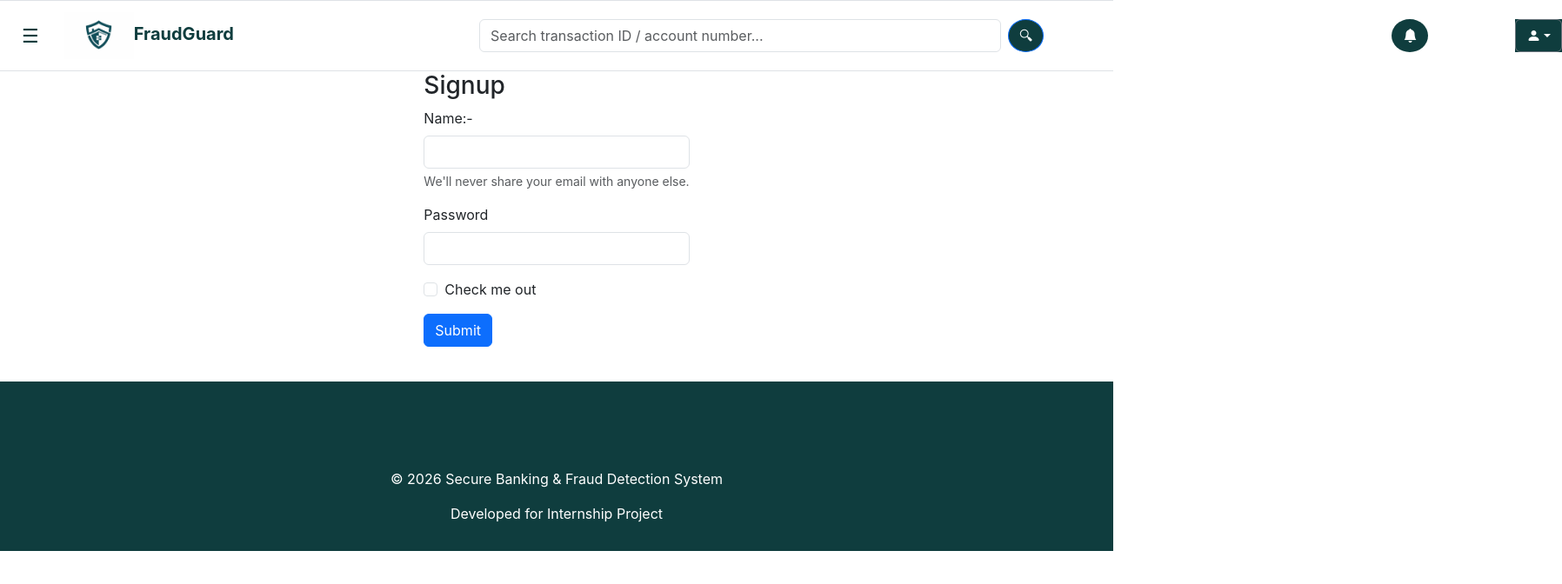
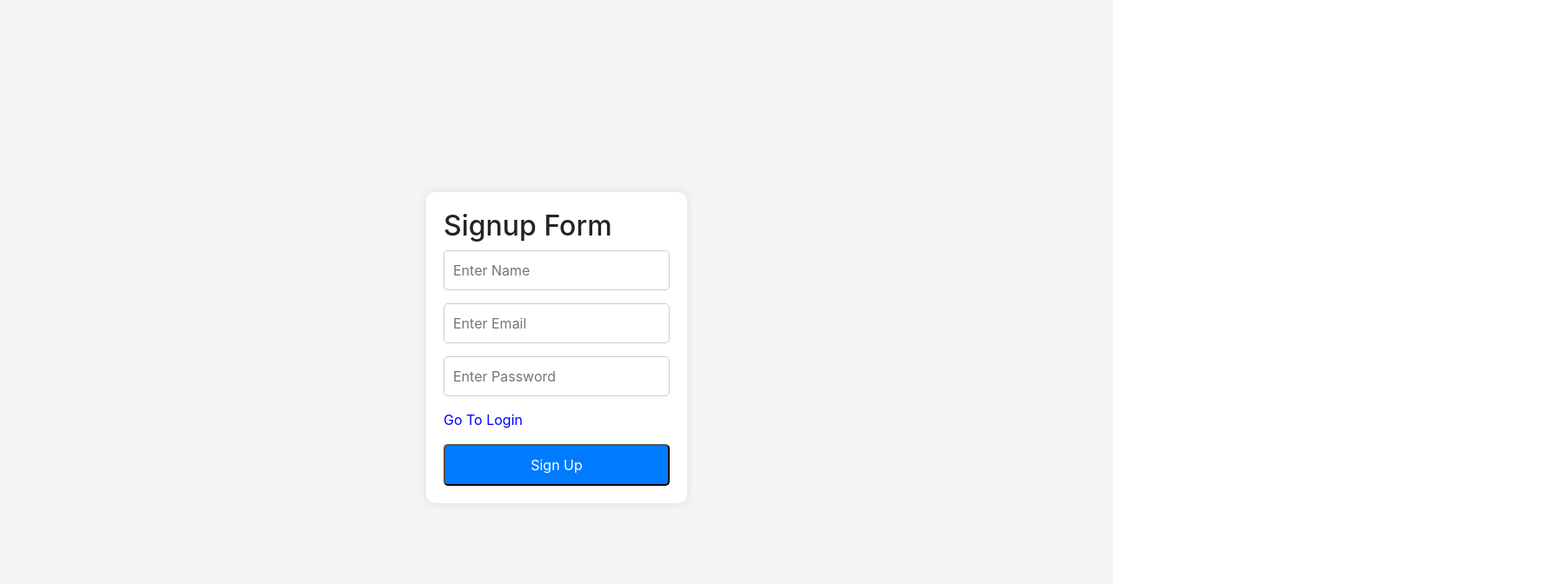
Before and after one commit to khushalpatil3055-cmyk/Bank-Froud-Detection, a React (Create React App) app in the folder frontend/: page /Signup in a window 1280 px wide. Shown: the top 672 px of the page at 87% size, 1796 px wide, since content can reach past the window. Built offline with nearby package versions, Linux system fonts and the light colour scheme.

Commit message:
connect signup page to backend and check

```diff
--- a/frontend/src/Alert.js
+++ b/frontend/src/Admin/Alert.js
@@ -1,6 +1,6 @@
 import React from 'react'
-import Afilter from './Components/Afilter'
-import Alertcard from './Components/Alertcard'
+import Afilter from '../Components/Afilter'
+import Alertcard from '../Components/Alertcard'
 
 const Alert = () => {
   return (
--- a/frontend/src/Transaction.js
+++ b/frontend/src/Admin/Transaction.js
@@ -1,7 +1,7 @@
 import React from 'react'
 
-import Tfilter from './Components/Tfilter'
-import Table from './Components/Table'
+import Tfilter from '../Components/Tfilter'
+import Table from '../Components/Table'
 
 const Transaction = () => {
   return (
--- a/frontend/src/Users.js
+++ b/frontend/src/Admin/Users.js
@@ -1,6 +1,6 @@
 import React from 'react'
-import Ufilter from './Components/Ufilter'
-import Usertable from './Components/Usertable'
+import Ufilter from '../Components/Ufilter'
+import Usertable from '../Components/Usertable'
 
 const Users = () => {
   return (
--- a/frontend/src/App.css
+++ b/frontend/src/App.css
@@ -5,3 +5,8 @@
 .app{
   background-color: #f4f6f9cf;
 }
+footer {
+  position: absolute;
+  bottom: 0;
+  width: 100%;
+}
--- a/frontend/src/App.js
+++ b/frontend/src/App.js
@@ -2,12 +2,12 @@
 import './App.css';
 
 import { BrowserRouter,Routes,Route } from 'react-router-dom';
-import Login from './Login';
-import Signup from './Signup';
-import Dashboard from './Dashboard';
-import Transaction from './Transaction';
-import Alert from './Alert';
-import Users from './Users';
+import Login from './Components/Login';
+import Signup from './Components/Signup';
+import Dashboard from './Admin/Dashboard';
+import Transaction from './Admin/Transaction';
+import Alert from './Admin/Alert';
+import Users from './Admin/Users';
 import Nav from './Components/Nav';
 import Footer from './Components/Footer';
  function App() {
@@ -15,7 +15,7 @@ import Footer from './Components/Footer';
 
 
       <BrowserRouter>
-      <Nav/>
+
       <Routes>
         <Route path="/" element={<Login />} />
 
@@ -25,7 +25,7 @@ import Footer from './Components/Footer';
         <Route path="/Alert" element={<Alert/>} />
         <Route path="/Users" element={<Users />} />
       </Routes>
-      <Footer/>
+
     </BrowserRouter>
 
   );
--- a/frontend/src/Login.js
+++ b/frontend/src/Components/Login.js
@@ -49,6 +49,9 @@ const Login = () => {
     <label htmlFor="exampleInputPassword1" className="form-label">Password</label>
     <input type="password" name="password" value={form.password}  onChange={handleChange} className="form-control" id="exampleInputPassword1"/>
   </div>
+  <div className="mb-3">
+    <p style={{cursor: "pointer"}} onClick={()=> navigate("/Signup")}>Register A Account</p>
+  </div>
 
   <button type="submit" className="btn btn-primary">Login</button>
 </form>
--- /dev/null
+++ b/frontend/src/Components/Signup.js
@@ -0,0 +1,108 @@
+import { useNavigate } from "react-router-dom";
+import { useState } from 'react'
+import axios from "axios";
+import Login from "./Login";
+
+const Signup = () => {
+  const navigate = useNavigate();
+  const [formData, setFormData] = useState({
+    name : "",
+    email : "",
+    password:""
+  });
+  const handeleChange = (e)=>{
+    setFormData({
+      ...formData,
+      [e.target.name]: e.target.value,
+
+    });
+  };
+  const handelsubmit = async (e) => {
+      e.preventDafault();
+      try {
+        const response = await axios.post("http://localhost:3000/api/auth/signup",formData);
+        alert(response.data.message);
+         setFormData({ name: "", email: "", password: "" });
+      } catch  (error) {
+        console.error(error);
+      alert(error.response?.data?.message || "Something went wrong");
+      }
+  };
+  const style = {
+    container : {
+      display : "flex",
+      justifyContent : "center",
+      alignItems : "center",
+      height: "100vh",
+      backgroundColor: "#f4f4f4",
+
+    },
+    form : {
+      display : "flex",
+      flexDirection : "column",
+      width : "300px",
+      padding : "20px",
+      backgroundColor: "#fff",
+      borderRadius: "10px",
+      boxShadow: "0 0 10px rgba(0,0,0,0.1)",
+    },
+    input : {
+      marginBottom : "15px",
+      padding : "10px",
+      frontSize : "16px",
+      border : "1px solid #ccc",
+      borderRadius : "5px",
+    },
+    button : {
+      padding : "10px",
+      frontSize : "16px",
+      backgroundColor :"#007bff",
+      color : "#fff",
+      boreder : "none",
+      borderRadius : "5px",
+      cursor : "pointer"
+    }
+  }
+  return (
+   <div style={style.container}>
+      <form style={style.form}>
+        <h2>Signup Form</h2>
+
+        <input
+          type="text"
+          name="name"
+          placeholder="Enter Name"
+          style={style.input}
+          value={formData.name}
+          onChange={handeleChange}
+
+        />
+
+        <input
+          type="email"
+          name="email"
+          placeholder="Enter Email"
+         style={style.input}
+          value={formData.email}
+          onChange={handeleChange}
+        />
+
+        <input
+          type="password"
+          name="password"
+          placeholder="Enter Password"
+         style={style.input}
+          value={formData.password}
+          onChange={handeleChange}
+        />
+        <p   style={{ cursor: "pointer", color: "blue" }}
+              onClick={() => navigate("/")}>Go To Login</p>
+        <button type="submit" style={style.button}>
+          Sign Up
+        </button>
+      </form>
+    </div>
+  )
+}
+
+export default Signup
--- a/frontend/src/Signup.js
+++ /dev/null
@@ -1,32 +0,0 @@
-import React from 'react'
-
-const Signup = () => {
-  return (
-   <div className="d-flex justify-content-center " >
-        <div className='rounded-lg ' >
-
-        </div>
-        <div className='bg-white'>
-            <h3>Signup</h3>
-            <form>
-  <div className="mb-3">
-    <label htmlFor="exampleInputName1" className="form-label">Name:-</label>
-    <input type="email" className="form-control" id="exampleInputName1" aria-describedby="emailHelp"/>
-    <div id="emailHelp" className="form-text">We'll never share your email with anyone else.</div>
-  </div>
-  <div className="mb-3">
-    <label htmlFor="exampleInputPassword1" className="form-label">Password</label>
-    <input type="password" className="form-control" id="exampleInputPassword1"/>
-  </div>
-  <div className="mb-3 form-check">
-    <input type="checkbox" className="form-check-input" id="exampleCheck1"/>
-    <label className="form-check-label" for="exampleCheck1">Check me out</label>
-  </div>
-  <button type="submit" className="btn btn-primary">Submit</button>
-</form>
-        </div>
-    </div>
-  )
-}
-
-export default Signup
```
Also changed, not shown: frontend/src/Admin/Dashboard.js (renamed from frontend/src/Dashboard.js, +5 -5 lines).
